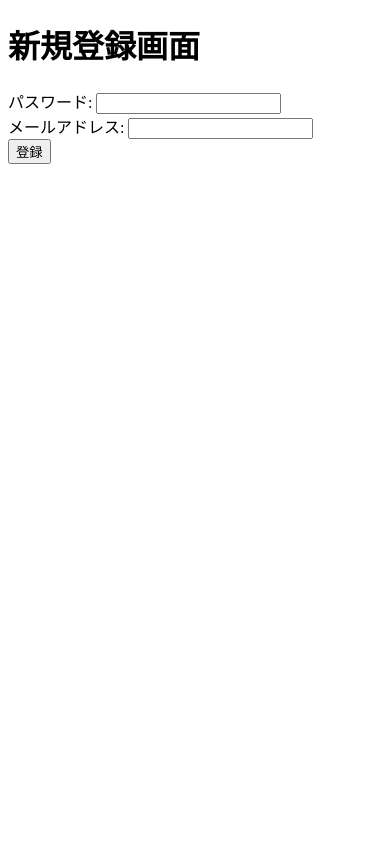
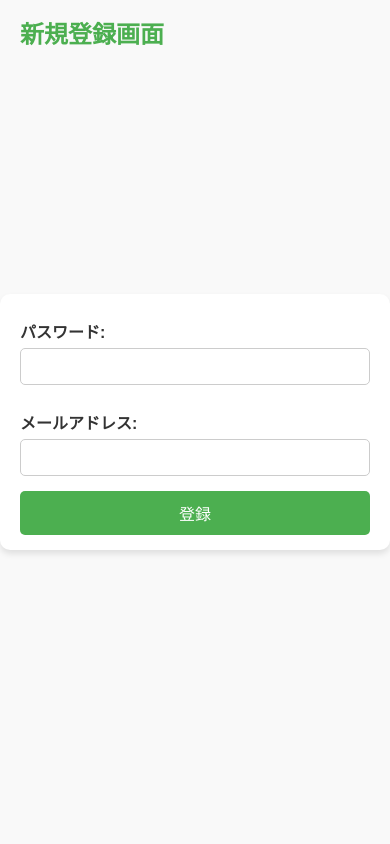
Before and after one commit to setokaitoo/PBL, a Flask app: page /adduser in a window 390 px wide. Run offline with Flask 3, Linux system fonts and the light colour scheme.

Commit message:
css仮作成

```diff
--- /dev/null
+++ b/static/adduser.css
@@ -0,0 +1,82 @@
+/* 全体の背景と文字設定 */
+body {
+    background-color: #f9f9f9;
+    color: #333;
+    font-family: Arial, sans-serif;
+    margin: 0;
+    padding: 0;
+    display: flex;
+    justify-content: center;
+    align-items: center;
+    height: 100vh;
+    position: relative; /* タイトルの絶対配置に必要 */
+}
+
+/* タイトルのスタイル */
+h1 {
+    position: absolute; /* 左上に固定配置 */
+    top: 20px;
+    left: 30px;
+    font-size: 28px;
+    color: #4CAF50;
+    margin: 0;
+    font-weight: bold;
+}
+
+/* フォームの中央揃え */
+form {
+    background-color: #fff;
+    padding: 20px 30px;
+    border-radius: 10px;
+    box-shadow: 0 4px 6px rgba(0, 0, 0, 0.1);
+    width: 300px;
+    text-align: center;
+}
+
+/* ラベルと入力フィールドのスタイル */
+label {
+    display: block;
+    margin: 10px 0 5px;
+    font-weight: bold;
+    text-align: left;
+}
+
+input[type="text"] {
+    width: 100%;
+    padding: 10px;
+    margin-bottom: 15px;
+    border: 1px solid #ccc;
+    border-radius: 5px;
+    box-sizing: border-box;
+}
+
+/* ボタンのスタイル */
+button {
+    background-color: #4CAF50;
+    color: white;
+    border: none;
+    padding: 10px 15px;
+    border-radius: 5px;
+    cursor: pointer;
+    font-size: 16px;
+    width: 100%;
+    transition: background-color 0.3s;
+}
+
+button:hover {
+    background-color: #45a049;
+}
+
+/* フォーム全体のレスポンシブデザイン */
+@media (max-width: 480px) {
+    form {
+        width: 90%;
+        padding: 15px 20px;
+    }
+
+    h1 {
+        font-size: 24px; /* モバイルでは少し小さめに */
+        top: 15px;
+        left: 20px;
+    }
+}
--- a/templates/adduser.html
+++ b/templates/adduser.html
@@ -3,6 +3,7 @@
 <head>
     <meta charset="UTF-8">
     <title>新規登録</title>
+    <link rel="stylesheet" href="{{ url_for('static', filename='adduser.css') }}">
 </head>
 <body>
     <h1>新規登録画面</h1>
--- a/templates/createuser.html
+++ b/templates/createuser.html
@@ -2,11 +2,6 @@
 <html lang="ja">
 <head>
     <meta charset="UTF-8">
-    <title>新規登録結果画面</title>
-</head>
-<body>
-    <h1>新規登録結果</h1>
-    <p>ユーザーID: {{ user_id }}</p>
     <title>ログイン</title>
 </head>
 <body>
--- a/templates/details.html
+++ b/templates/details.html
@@ -3,6 +3,7 @@
 <head>
     <meta charset="UTF-8">
     <title>店舗詳細</title>
+    <link rel="stylesheet" href="{{ url_for('static', filename='details.css')}}">
 </head>
 <body>
     <h1>店舗詳細ページ</h1>
--- a/templates/home.html
+++ b/templates/home.html
@@ -4,9 +4,12 @@
     <meta charset="UTF-8">
     <meta name="viewport" content="width=device-width, initial-scale=1.0">
     <title>ホーム</title>
-    <link rel ="stylesheet" href = "css/home.css">
+    <link rel ="stylesheet" href = "{{ url_for('static', filename='home.css') }}">
 </head>
 <body>
+    <header>
+        <div class="logo-container">
+            <img src="{{url_for('static', filename='logo.png')}}" alt="アプリのロゴ" class="logo">
     <h1>ホーム画面</h1>
     <nav>
         <ul>
--- a/templates/result.html
+++ b/templates/result.html
@@ -3,6 +3,7 @@
 <head>
     <meta charset="UTF-8">
     <title>検索結果</title>
+    <link rel="stylesheet" href="{{ url_for('static', filename='result.css')}}">
 </head>
 <body>
     <h1>検索結果ページ</h1>
--- a/templates/search.html
+++ b/templates/search.html
@@ -4,6 +4,7 @@
 <head>
     <meta charset="UTF-8">
     <title>ジャンル検索</title>
+    <link rel="stylesheet" href="{{ url_for('static', filename='search.css') }}">
 </head>
 <body>
     <h1>ジャンル検索ページ</h1>
```
Also changed, not shown: static/details.css (added, +64 -0 lines), static/result.css (added, +80 -0 lines), static/search.css (added, +68 -0 lines), templates/login.html (+2 -11 lines), static/home.css (renamed from css/home.css), static/logo.png (renamed from logo/スクリーンショット 2024-11-13 125901.png).
